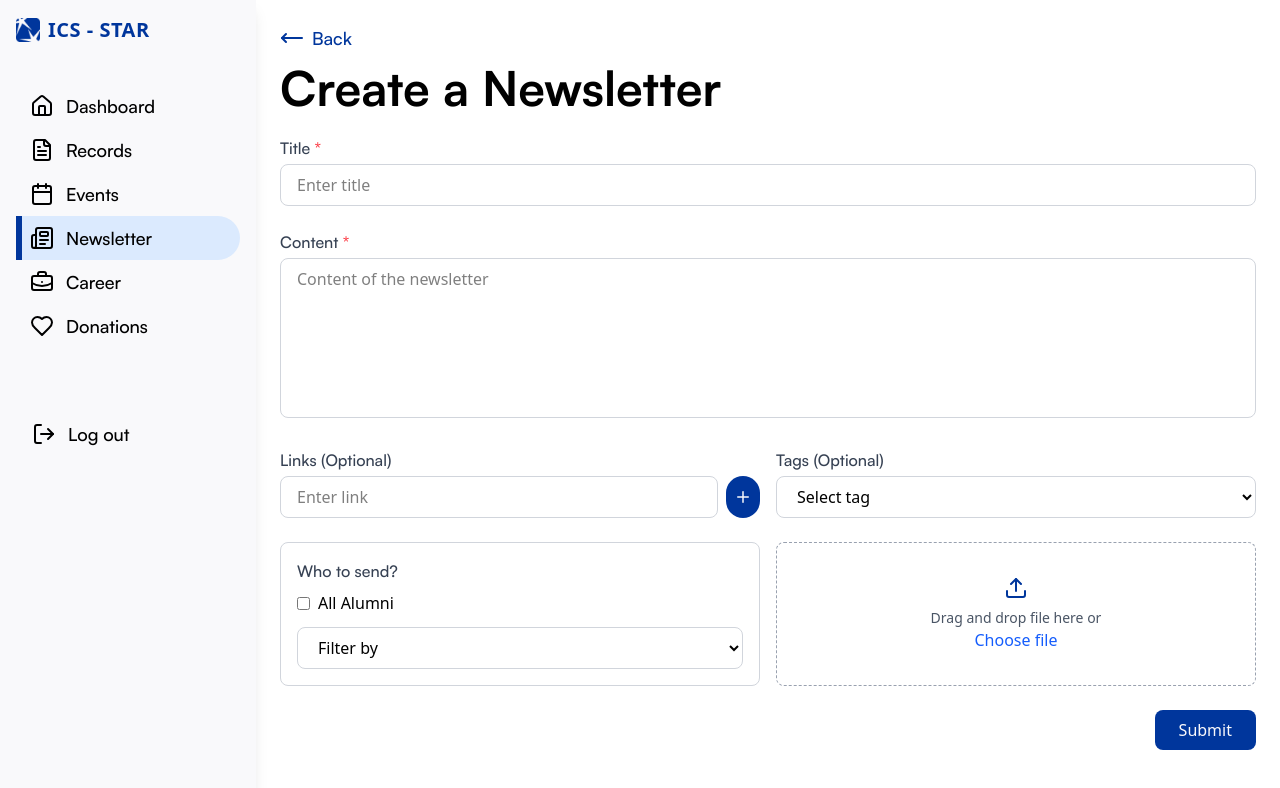
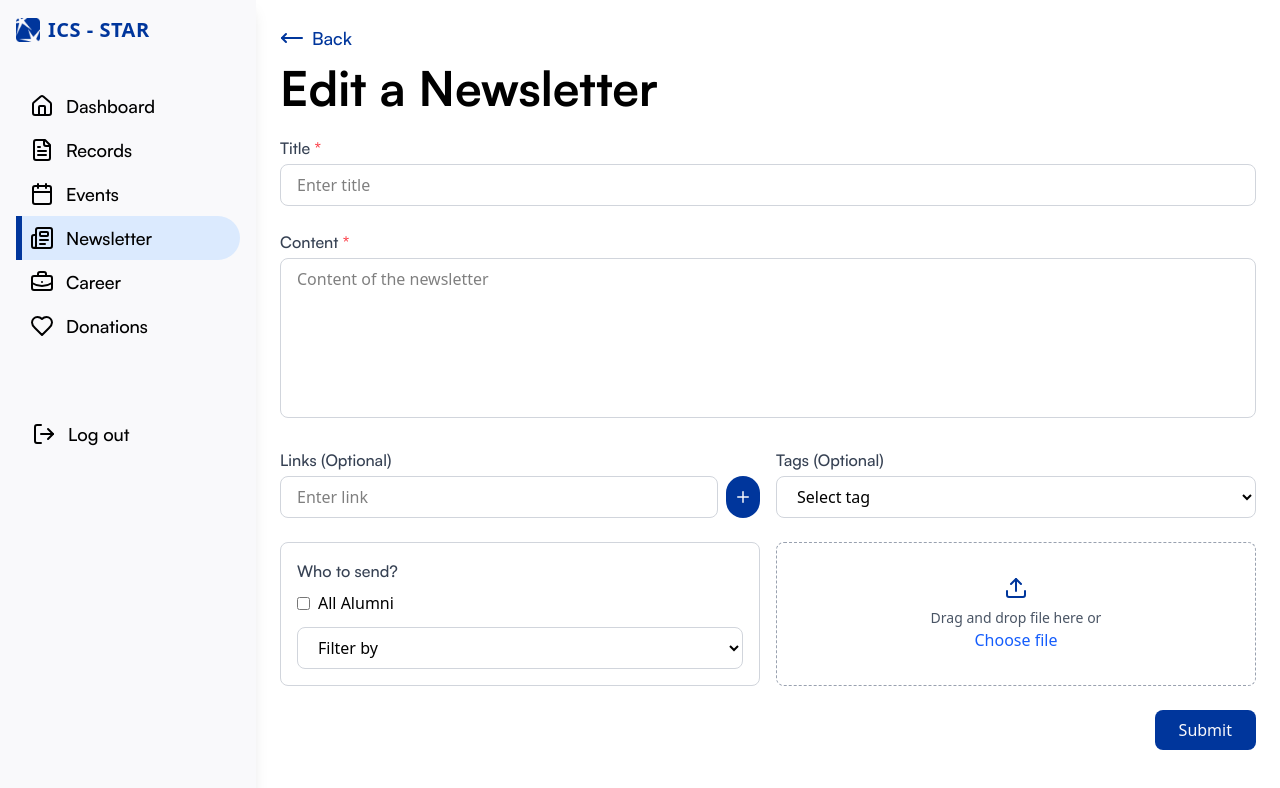
Before and after one commit to cazhiareese/ICS-STAR, a React (Vite) app in the folder app/: page /admin/newsletter/newsletter-details/edit-newsletter in a window 1280 px wide. Shown: the top 788 px of the page. Built offline with nearby package versions, Linux system fonts and the light colour scheme; no server answers.

Commit message:
ui: header adjustment

```diff
--- a/app/src/RootPages/AdminPages/NewsLetter/AdminEditNewletter.jsx
+++ b/app/src/RootPages/AdminPages/NewsLetter/AdminEditNewletter.jsx
@@ -30,7 +30,7 @@ function AdminEditNewsletter() {
       </button>
 
       {/* Title */}
-      <h1 className="font-satoshi-bold text-5xl mb-6">Create a Newsletter</h1>
+      <h1 className="font-satoshi-bold text-5xl mb-6">Edit a Newsletter</h1>
 
       <form className="flex flex-col gap-6">
 
```
